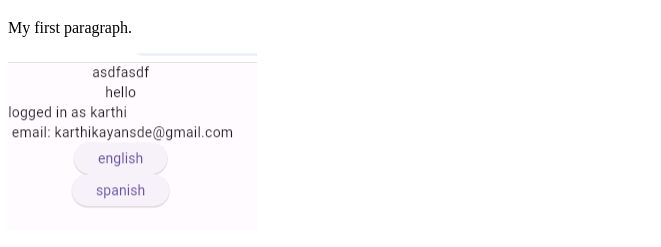
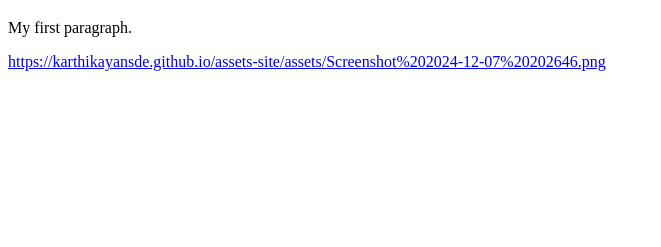
Before and after one commit to karthikayansde/assets-site, a plain HTML site: page index.html in a window 1280 px wide. Shown: the part 61-308 px from the top of the page, without its empty margins (0-661 px from the left). Drawn offline with Linux system fonts and the light colour scheme.

Commit message:
check commit

```diff
--- a/index.html
+++ b/index.html
@@ -4,6 +4,6 @@
 
 <h1>My First Heading</h1>
 <p>My first paragraph.</p>
-<img src="assets/Screenshot 2024-12-07 202646.png" ></img>
+<a href="https://karthikayansde.github.io/assets-site/assets/Screenshot%202024-12-07%20202646.png" >https://karthikayansde.github.io/assets-site/assets/Screenshot%202024-12-07%20202646.png</a>
 </body>
 </html>
```
